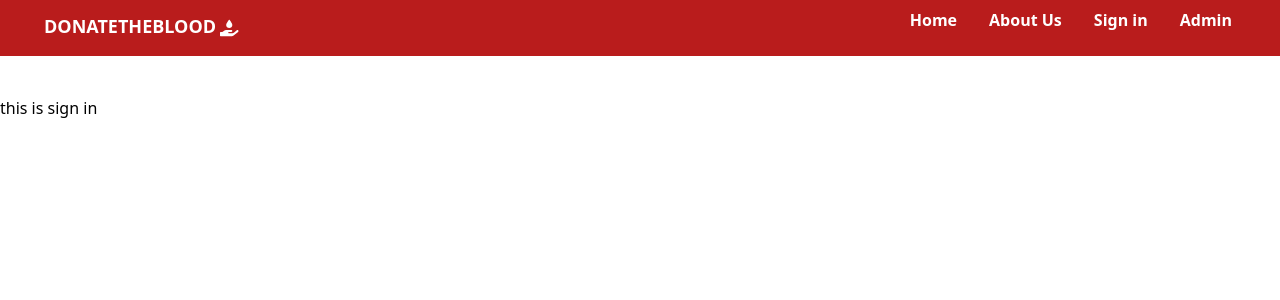
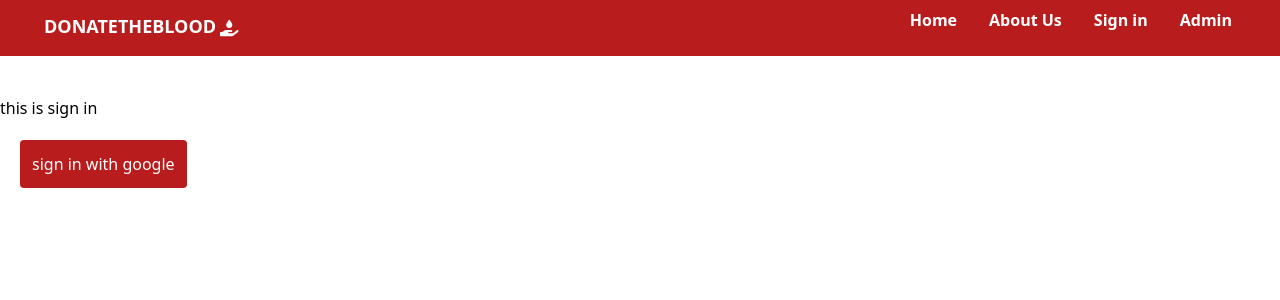
Before and after one commit to QuaziSamiha/blood_donation_client, a React (Create React App) app: page /signIn in a window 1280 px wide. Shown: the top 300 px of the page. Built offline with nearby package versions, Linux system fonts and the light colour scheme.

Commit message:
firebase google authentication done

```diff
--- a/package.json
+++ b/package.json
@@ -10,6 +10,7 @@
     "@testing-library/jest-dom": "^5.16.1",
     "@testing-library/react": "^11.2.7",
     "@testing-library/user-event": "^12.8.3",
+    "firebase": "^9.6.0",
     "react": "^17.0.2",
     "react-dom": "^17.0.2",
     "react-router-dom": "^6.0.2",
--- a/src/App.js
+++ b/src/App.js
@@ -1,3 +1,4 @@
+import React from 'react';
 import {
   BrowserRouter,
   Routes,
--- a/src/components/Shared/Navbar/Navbar.js
+++ b/src/components/Shared/Navbar/Navbar.js
@@ -1,7 +1,7 @@
 import React, { useState } from 'react'
 import { FontAwesomeIcon } from '@fortawesome/react-fontawesome'
 import { faBars, faHandHoldingWater, faTimes } from '@fortawesome/free-solid-svg-icons'
-import logo from '../../../images/blood-icon.png'
+// import logo from '../../../images/blood-icon.png'
 import { Link } from "react-router-dom"
 
 export default function Navbar() {
--- a/src/components/SignIn/SignIn.js
+++ b/src/components/SignIn/SignIn.js
@@ -1,11 +1,45 @@
 import React from 'react'
 import Navbar from '../Shared/Navbar/Navbar'
+// import firebase from 'firebase/app' for version 8
+import firebase from 'firebase/compat/app'; // for version 9
+// import { initializeApp } from 'firebase/app';
+import 'firebase/compat/auth'; // for version 9
+import { getAuth, signInWithPopup, GoogleAuthProvider } from "firebase/auth";
+import firebaseConfig from './firebase.config';
+
+firebase.initializeApp(firebaseConfig);
+// const app = firebase.initializeApp(firebaseConfig);
 
 export default function SignIn() {
+
+    const googleProvider = new GoogleAuthProvider();
+
+    const handleSignIn = () => {
+        // console.log('handled sign in');
+        const auth = getAuth();
+        signInWithPopup(auth, googleProvider)
+            .then((result) => {
+                // const credential = GoogleAuthProvider.credentialFromResult(result);
+                // const token = credential.accessToken;
+                const user = result.user;
+                // const { displayName, photoURL, email } = user;
+                console.log(user);
+                // console.log(displayName, photoURL, email);
+            })
+            .catch((error) => {
+                // const errorCode = error.code;
+                const errorMessage = error.message;
+                // const email = error.email;
+                // const credential = GoogleAuthProvider.credentialFromError(error);
+                console.log(errorMessage);
+            });
+    }
+
     return (
         <div>
             <Navbar />
             <h1 className='pt-24'>this is sign in</h1>
+            <button onClick={handleSignIn} className='bg-red-700 p-3 m-5 rounded text-white'>sign in with google</button>
         </div>
     )
 }
--- /dev/null
+++ b/src/components/SignIn/firebase.config.js
@@ -0,0 +1,10 @@
+const firebaseConfig = {
+    apiKey: "AIzaSyB-Fp-i7G_6vv_5ZqWInhYU0Ohl94e8ysA",
+    authDomain: "blood-donation-cse-3100.firebaseapp.com",
+    projectId: "blood-donation-cse-3100",
+    storageBucket: "blood-donation-cse-3100.appspot.com",
+    messagingSenderId: "263454205902",
+    appId: "1:263454205902:web:e45cb445e04b0ce42eed9f"
+};
+
+export default firebaseConfig;
```
Also changed, not shown: 1 other file (tests, documents, lock files or other folders).
